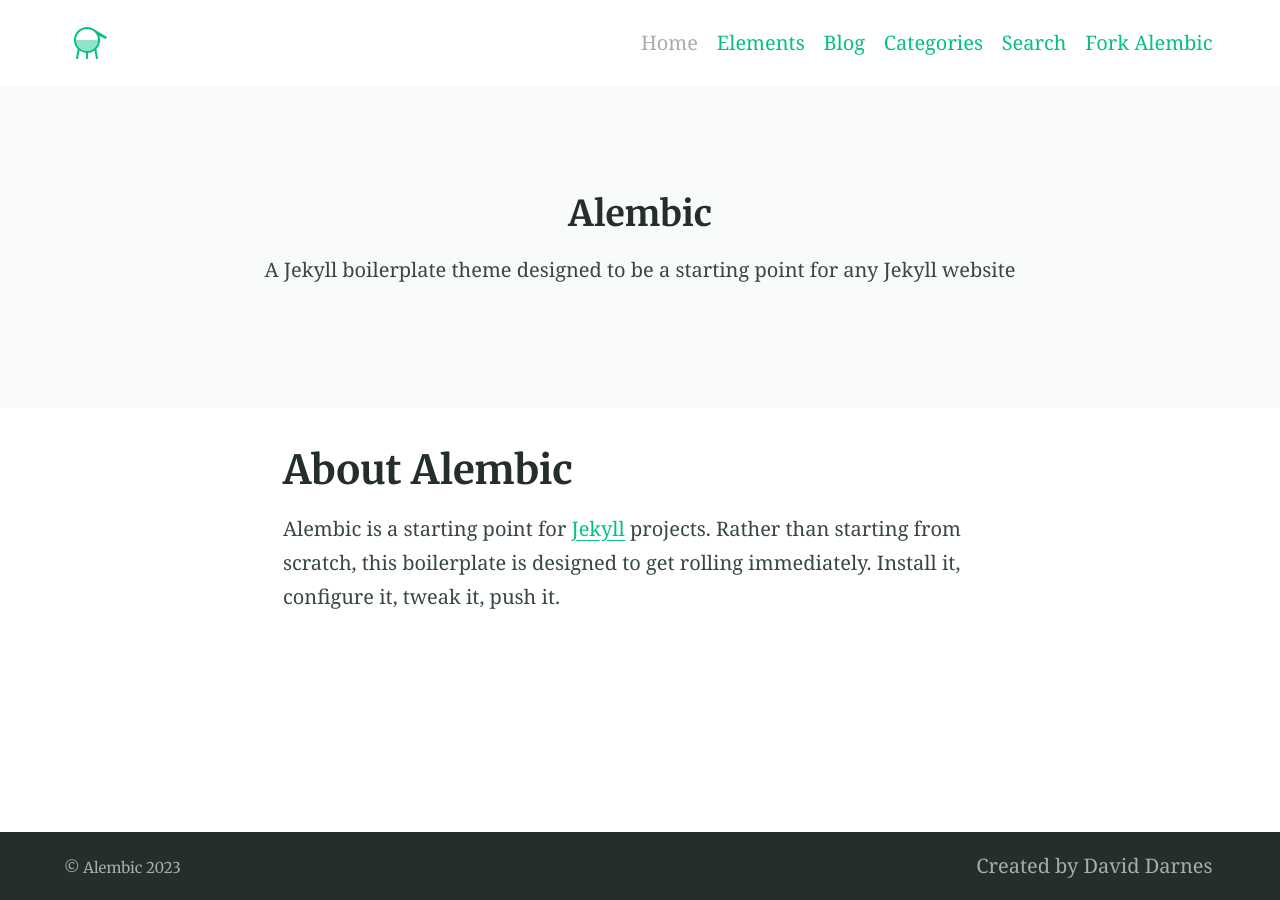
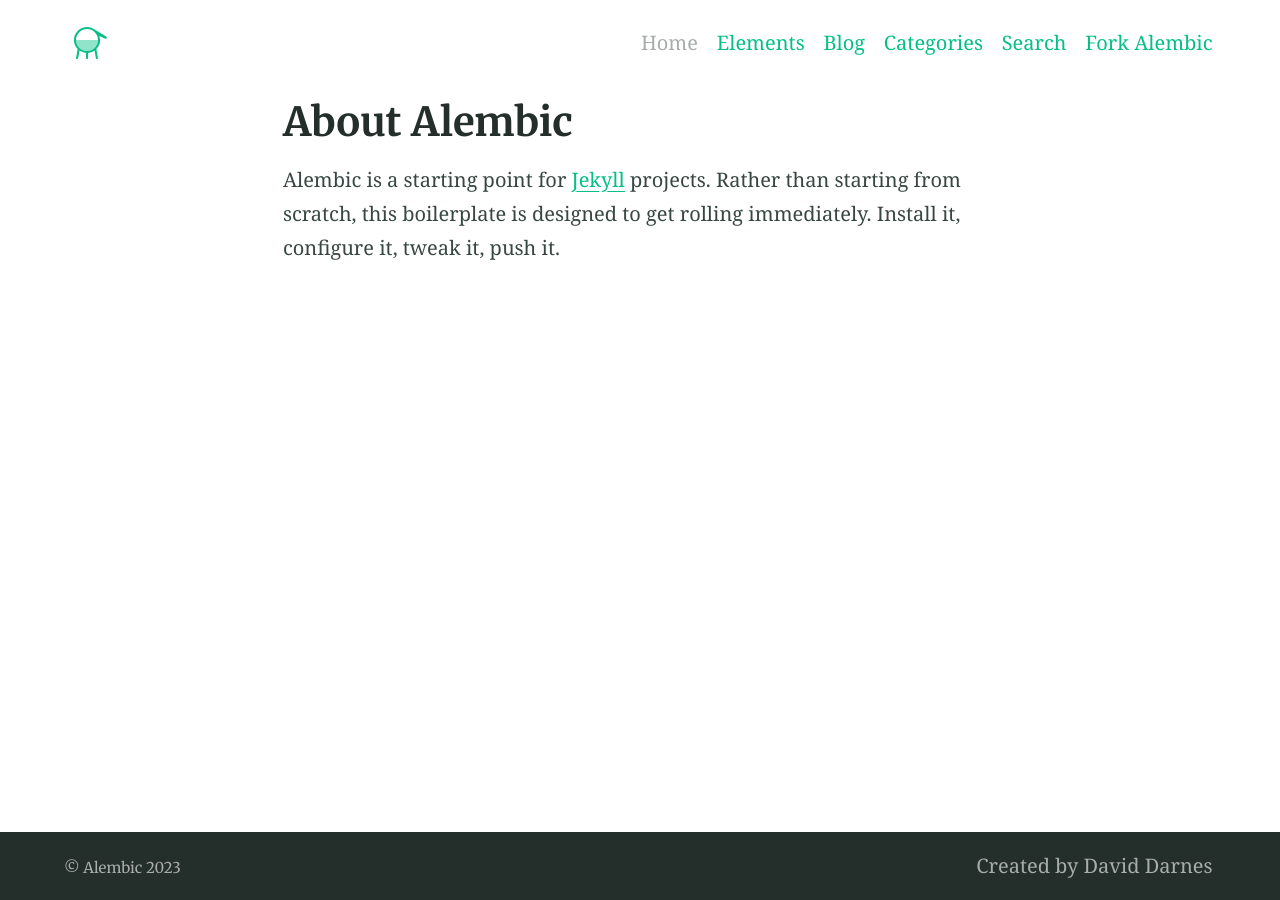
Before and after one commit to drobinkent/drobinkent.github.io, a Jekyll site: the page built from index.md, in a window 1280 px wide. Built offline with Jekyll 4.4.1, drawn with Linux system fonts in a browser that asks for light colours; part of the change alters nothing that is shown.

Commit message:
Modifed few features in the web page

```diff
--- a/index.md
+++ b/index.md
@@ -1,10 +1,10 @@
 ---
 title: About Alembic
-feature_text: |
-  ## Alembic
-  A Jekyll boilerplate theme designed to be a starting point for any Jekyll website
-# feature_image: "https://picsum.photos/1300/400?image=989"
-excerpt: "Alembic is a starting point for [Jekyll](https://jekyllrb.com/) projects. Rather than starting from scratch, this boilerplate is designed to get the ball rolling immediately. Install it, configure it, tweak it, push it."
+# feature_text: |
+#   ## Alembic
+#   A Jekyll boilerplate theme designed to be a starting point for any Jekyll website
+# # feature_image: "https://picsum.photos/1300/400?image=989"
+# excerpt: "Alembic is a starting point for [Jekyll](https://jekyllrb.com/) projects. Rather than starting from scratch, this boilerplate is designed to get the ball rolling immediately. Install it, configure it, tweak it, push it."
 ---
 
 Alembic is a starting point for [Jekyll](https://jekyllrb.com/) projects. Rather than starting from scratch, this boilerplate is designed to get rolling immediately. Install it, configure it, tweak it, push it.
```
